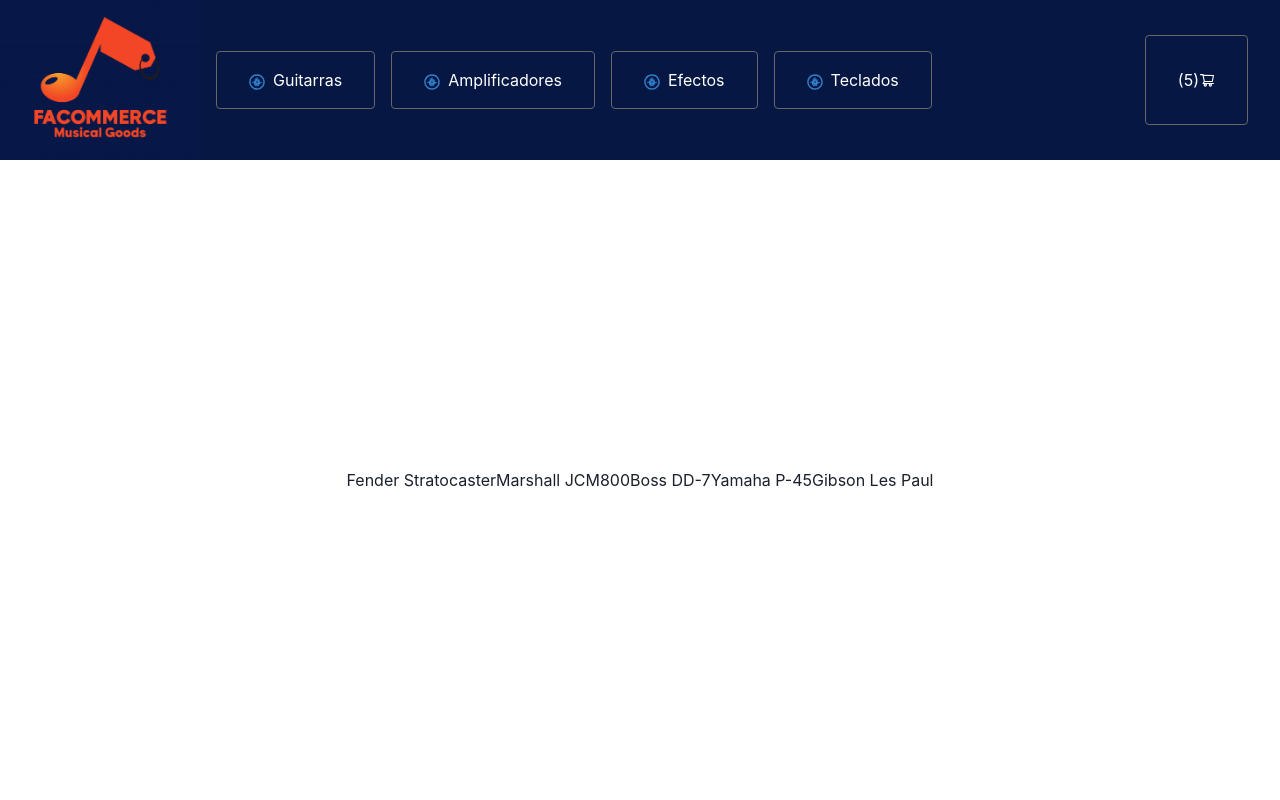
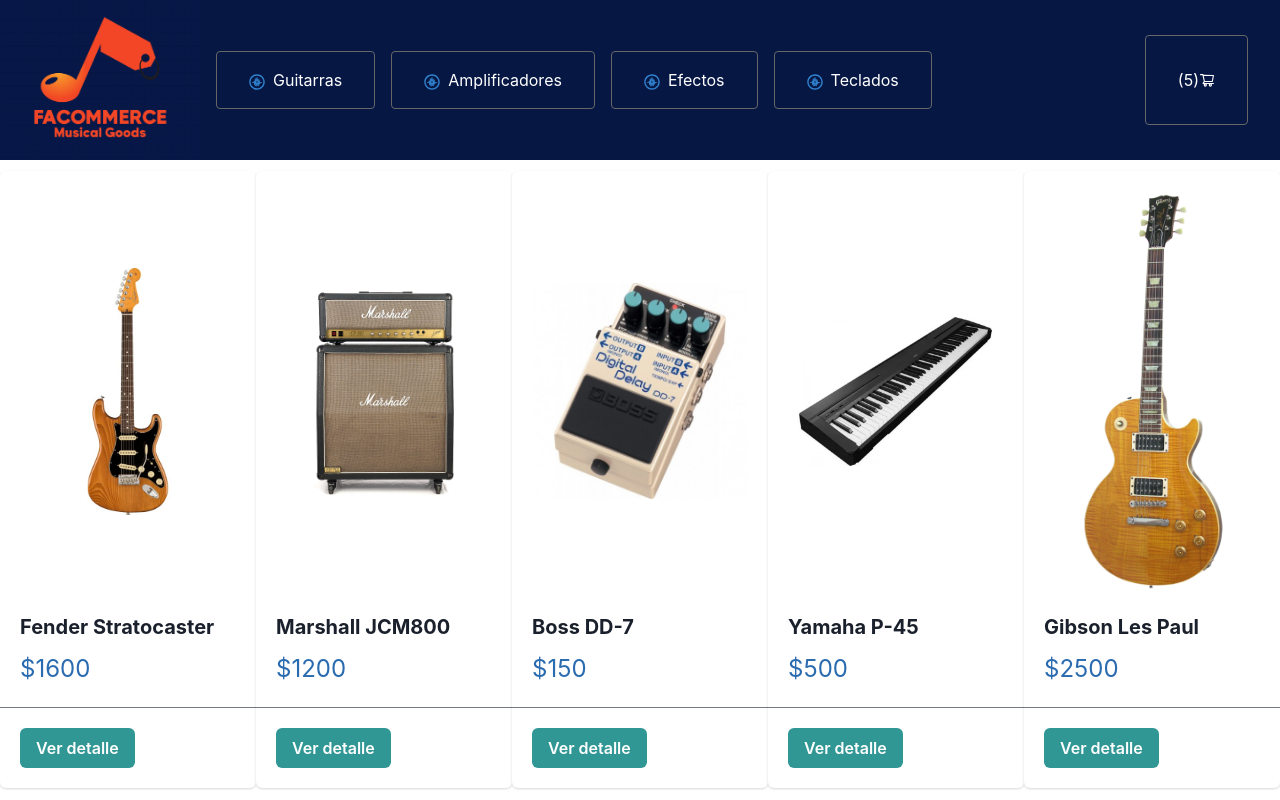
Before and after one commit to facuabdo/NavegaLasRutas-Abdo, a React (Vite) app: page / in a window 1280 px wide. Built offline with nearby package versions, Linux system fonts and the light colour scheme.

Commit message:
home que se ve linda

```diff
--- a/src/components/Item/Item.jsx
+++ b/src/components/Item/Item.jsx
@@ -1,6 +1,46 @@
 /* eslint-disable react/prop-types */
-import { Box } from "@chakra-ui/react";
+import {
+  Button,
+  ButtonGroup,
+  Card,
+  CardBody,
+  CardFooter,
+  Divider,
+  Heading,
+  Image,
+  Stack,
+  Text,
+} from "@chakra-ui/react";
+
+import { Link } from "react-router-dom";
 
 export const Item = ({ producto }) => {
-  return <Box className="producto-box" >{producto.nombre}</Box>;
+  return (
+    <Card maxW="sm" flex={1}>
+      <CardBody>
+        <Image
+          src={producto.foto}
+          alt={producto.nombre}
+          borderRadius="lg"
+          boxSize="100%"
+          objectFit="contain"
+          h="400px"
+        />
+        <Stack mt="6" spacing="3">
+          <Heading size="md">{producto.nombre}</Heading>
+          <Text color="blue.600" fontSize="2xl">
+            ${producto.precio}
+          </Text>
+        </Stack>
+      </CardBody>
+      <Divider />
+      <CardFooter>
+        <ButtonGroup spacing="2">
+          <Button variant="solid" colorScheme="teal">
+            <Link to={`/product/${producto.id}`}>Ver detalle</Link>
+          </Button>
+        </ButtonGroup>
+      </CardFooter>
+    </Card>
+  );
 };
--- a/src/components/ItemList/ItemList.jsx
+++ b/src/components/ItemList/ItemList.jsx
@@ -4,7 +4,7 @@
 
 export const ItemList = ({ productos }) => {
   return (
-    <Flex>
+    <Flex justifyContent={"space-between"}>
       {productos.map((producto) => (
         <Item key={producto.id} producto={producto} />
       ))}
--- a/src/data/dataMock.js
+++ b/src/data/dataMock.js
@@ -18,7 +18,6 @@
 ];
 
 export const productos = [
-  // Producto existente
   {
     id: 1,
     categoria: "guitarra",
@@ -29,7 +28,6 @@
     stock: 1,
     foto: "fender.jpg",
   },
-  // Nuevos productos
   {
     id: 2,
     categoria: "amplificadores",
@@ -67,7 +65,7 @@
     descripcion:
       "Guitarra Gibson Les Paul Standard. Tono y sustain legendarios.",
     stock: 1,
-    foto: "gibson.jpg",
+    foto: "gibson.png",
   },
 ];
 
```
Also changed, not shown: public/marshall-jcm800.webp (renamed from public/marthsall-jcm800.webp).
